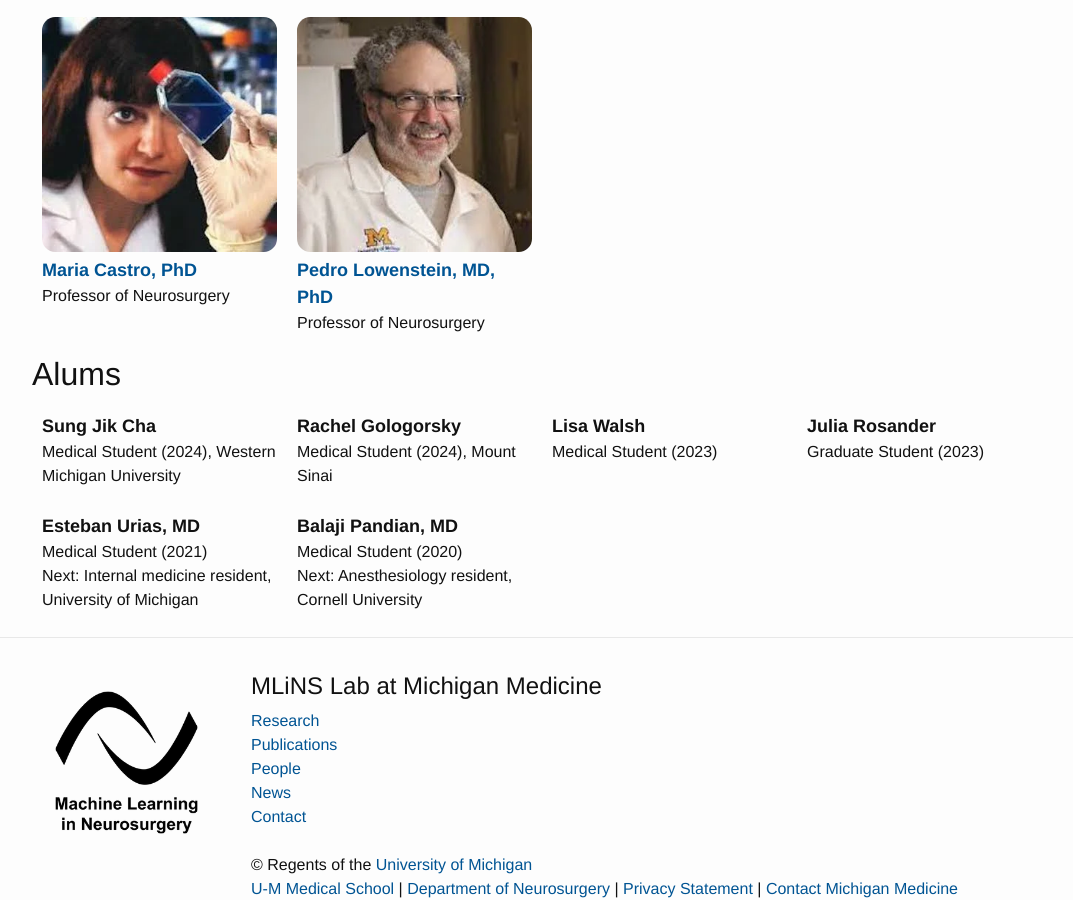
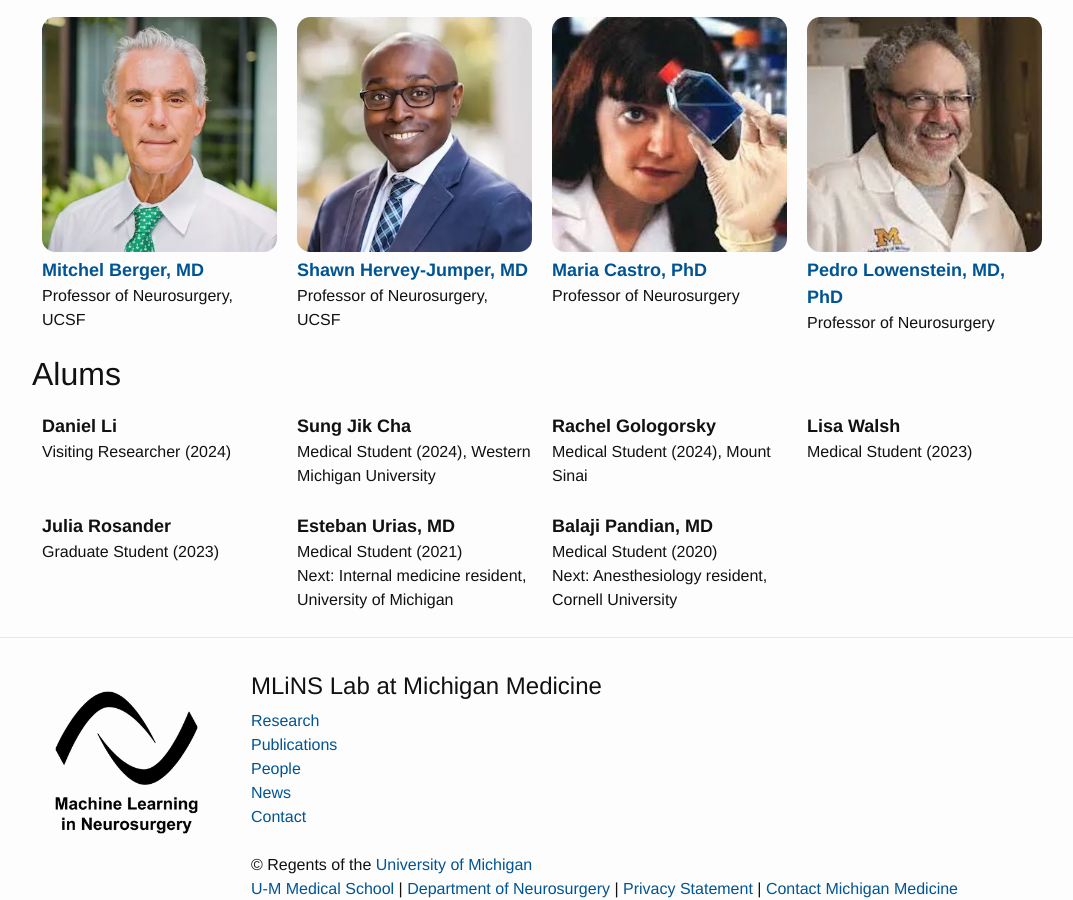
Before and after one commit to MLNeurosurg/mlneurosurg.github.io, a Jekyll site: the page built from people/index.md, in a window 1280 px wide and 900 px high, scrolled down 2078 px. Shown: the whole window, without its empty margins (98-1171 px from the left). Built offline with Jekyll 4.4.1, drawn with Linux system fonts in a browser that asks for light colours; some of the changed text lies outside the part shown.

Commit message:
added people and fixed typo

```diff
--- a/_data/people.yaml
+++ b/_data/people.yaml
@@ -24,6 +24,22 @@
   position: MD/PhD Student
   key: akhilk
   link: "https://avkondepudi.me"
+- name: Akshay Rao
+  position: MD/PhD Student
+  key: akshayro
+  link: null
+  bio: "Akshay Rao is 2nd year MD/PhD student at the University of Michigan.
+  His research interests are broadly in the development of signal processing
+  and machine learning methods to address problems in healthcare and biomedical
+  research. He completed his undergraduate studies in Computer Engineering at
+  the University of Michigan, where he worked under Dr. Parag Patil to develop
+  signal processing algorithms to assist surgeons during deep brain stimulation
+  procedures."
+  link: /people/akshayro
+- name: Chenhui Zhao
+  position: PhD Student
+  key: chuizhao
+  link: null
 - name: Samir Harake
   position: Medical Student
   key: eharakej
@@ -36,25 +52,9 @@
   key: joshiru
   position: Neurosurgery Resident
   link: null
-- name: Akshay Rao
-  position: MD/PhD Student
-  key: akshayro
-  link: null
-  bio: "Akshay Rao is 2nd year MD/PhD student at the University of Michigan.
-  His research interests are broadly in the development of signal processing
-  and machine learning methods to address problems in healthcare and biomedical
-  research. He completed his undergraduate studies in Computer Engineering at
-  the University of Michigan, where he worked under Dr. Parag Patil to develop
-  signal processing algorithms to assist surgeons during deep brain stimulation
-  procedures."
-  link: /people/akshayro
 - name: Shixuan Liu
   key: shixuanl
   position: Undergraduate Researcher
-  link: null
-- name: Daniel Li
-  key: ldaniela
-  position: Visiting Researcher
   link: null
 - name: Asadur Chowdury
   position: Machine Learning Engineer
@@ -86,6 +86,14 @@
   position: CTO, Invenio Imaging
   key: chris
   link: "https://www.invenio-imaging.com"
+- name: Mitchel Berger, MD
+  position: Professor of Neurosurgery, UCSF
+  key: berger
+  link: "https://www.ucsfhealth.org/providers/dr-mitchel-berger"
+- name: Shawn Hervey-Jumper, MD
+  position: Professor of Neurosurgery, UCSF
+  key: herveyjumper
+  link: "https://www.ucsfhealth.org/providers/dr-shawn-hervey-jumper"
 - name: Maria Castro, PhD
   position: Professor of Neurosurgery
   key: mariacas
@@ -95,6 +103,9 @@
   key: pedrol
   link: "https://medicine.umich.edu/dept/neurosurgery/pedro-lowenstein-md-phd"
 alums:
+- name: Daniel Li
+  position: Visiting Researcher (2024)
+  link: null
 - name: Sung Jik Cha
   position: Medical Student (2024), Western Michigan University
   link: null
--- a/_data/research.yaml
+++ b/_data/research.yaml
@@ -1,4 +1,4 @@
-- title: Optical imaging + compter vision
+- title: Optical imaging + computer vision
   desc: "A major focus of the MLiNS lab is to combine stimulated Raman histology (SRH), a rapid label-free, optical imaging method, with deep learning and computer vision techniques to discover the molecular, cellular, and microanatomic features of skull base and malignant brain tumors. We are using SRH in our operating rooms to improve the speed and accuracy of brain tumor diagnosis. Our group has focused on deep learning-based computer vision methods for automated image interpretation, intraoperative diagnosis, and tumor margin delineation. Our work culminated in a multicenter, prospective, clinical trial, which demonstrated that AI interpretation of SRH images was equivalent in diagnostic accuracy to pathologist interpretation of conventional histology. We were able to show, for the first time, that a deep neural network is able to learn recognizable and interpretable histologic image features (e.g. tumor cellularity, nuclear morphology, infiltrative growth pattern, etc) in order to make a diagnosis. Our future work is directed at going beyond human-level interpretation towards identifying molecular/genetic features, single-cell classification, and predicting patient prognosis."
   publications:
     - kondepudi2024visual
```
Also changed, not shown: assets/images/people/berger.webp (added), assets/images/people/chuizhao.webp (added), assets/images/people/herveyjumper.webp (added).
